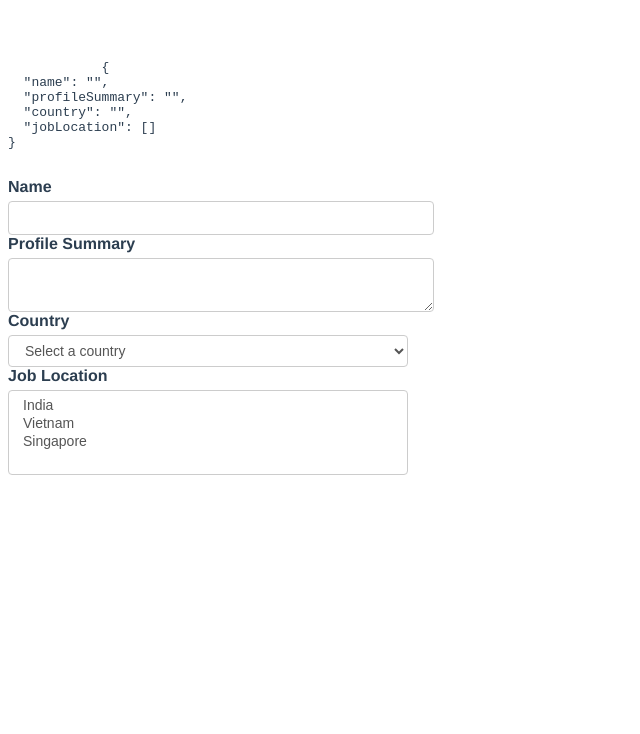
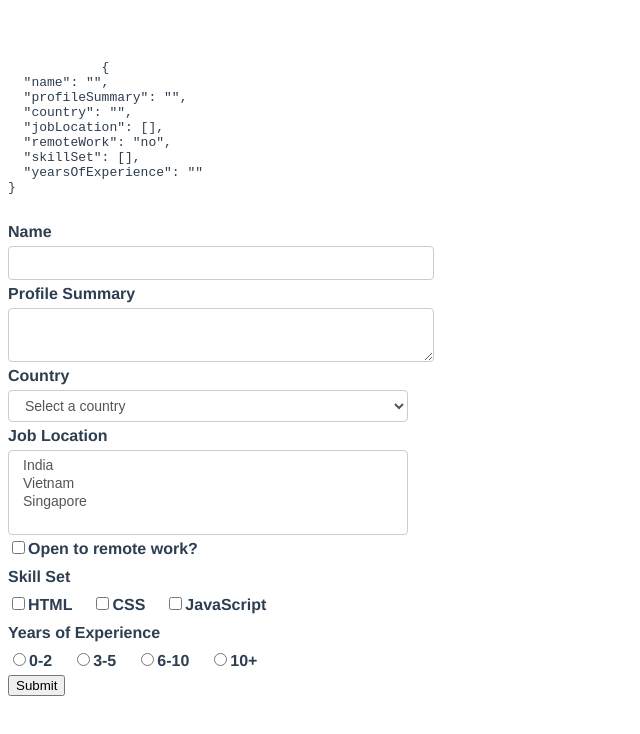
Before and after one commit to devmuhmed/journey-of-vuejs, a Vue app in the folder tasks/codevolution/: page / in a window 1280 px wide. Shown: the top 734 px of the page, without its empty margins (0-640 px from the left). Built offline with nearby package versions, Linux system fonts and the light colour scheme.

Commit message:
codevolution lesson 20 FormHandling part(2)

```diff
--- a/tasks/codevolution/src/FormHandling.vue
+++ b/tasks/codevolution/src/FormHandling.vue
@@ -4,7 +4,7 @@
             {{ JSON.stringify(formValues, null, 2) }}
         </pre>
     </div>
-    <form>
+    <form @submit="submitForm">
         <div>
             <label for="name">Name</label>
             <input type="text" id="name" v-model="formValues.name">
@@ -33,6 +33,63 @@
                 <option value="singapore">Singapore</option>
             </select>
         </div>
+
+        <div>
+            <input type="checkbox"
+            id="remote-work"
+            v-model="formValues.remoteWork"
+            true-value="yes"
+            false-value="no">
+            <label for="remote-work">Open to remote work?</label>
+        </div>
+
+        <div>
+            <label>Skill Set</label>
+            <input type="checkbox" id="html" value="html" v-model="formValues.skillSet">
+            <label for="html">HTML</label>
+            <input type="checkbox" id="css" value="css" v-model="formValues.skillSet">
+            <label for="css">CSS</label>
+            <input type="checkbox" id="javascript" value="javascript" v-model="formValues.skillSet">
+            <label for="javascript">JavaScript</label>
+
+        </div>
+
+        <div>
+            <label>Years of Experience</label>
+            <input
+                type="radio"
+                id="0-2"
+                value="0-2"
+                v-model="formValues.yearsOfExperience"
+            />
+            <label for="0-2">0-2</label>
+            <input
+                type="radio"
+                id="3-5"
+                value="3-5"
+                v-model="formValues.yearsOfExperience"
+            />
+            <label for="3-5">3-5</label>
+            <input
+                type="radio"
+                id="6-10"
+                value="6-10"
+                v-model="formValues.yearsOfExperience"
+            />
+            <label for="6-10">6-10</label>
+            <input
+                type="radio"
+                id="10+"
+                value="10+"
+                v-model="formValues.yearsOfExperience"
+            />
+            <label for="10+">10+</label>
+        </div>
+
+        <div>
+            <button>Submit</button>
+        </div>
+
     </form>
 </template>
 
@@ -47,10 +104,17 @@
                 profileSummary:'',
                 country: '',
                 jobLocation:[],
+                remoteWork: "no",
+                skillSet: [],
+                yearsOfExperience: '',
             }
         }
     },
     methods: {
+        submitForm(event) {
+            event.preventDefault()
+            console.log('Form Values', this.formValues)
+        }
     },
 }
 </script>
@@ -68,7 +132,7 @@
 label {
     font-weight: bold;
     display: flex;
-    margin-bottom: 5px;
+    margin: 5px 0px;
 }
 
 input + label {
```
